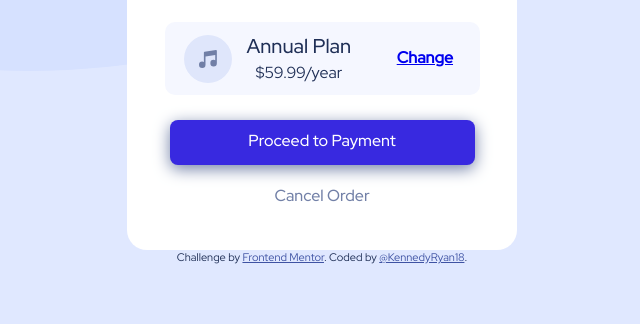
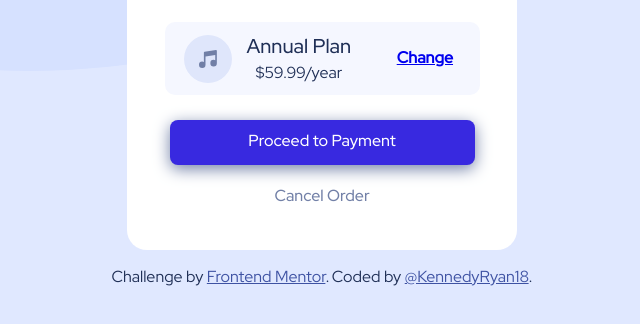
Before and after one commit to KennedyRyan18/kennedyRyan18.github.io, a plain HTML site: page index.html in a window 1280 px wide. Shown: the part 366-690 px from the top of the page, without its empty margins (318-958 px from the left). Drawn offline with Linux system fonts and the light colour scheme.

Commit message:
update html and css

```diff
--- a/css/orde-summary-style.css
+++ b/css/orde-summary-style.css
@@ -133,3 +133,8 @@ p{
     color: hsl(224, 23%, 55%);
     font-weight: 500;
 }
+
+.attribution p{
+    display: inline-block;
+
+}
--- a/index.html
+++ b/index.html
@@ -56,8 +56,8 @@
   </main>
 
     <div class="attribution">
-      Challenge by <a href="https://www.frontendmentor.io?ref=challenge" target="_blank">Frontend Mentor</a>.
-      Coded by <a href="https://www.frontendmentor.io/profile/KennedyRyan18">@KennedyRyan18</a>.
+     <p>Challenge by <a href="https://www.frontendmentor.io?ref=challenge" target="_blank">Frontend Mentor</a>.</p>
+     <p>Coded by <a href="https://www.frontendmentor.io/profile/KennedyRyan18">@KennedyRyan18</a>.</p>
     </div>
 
 
```
